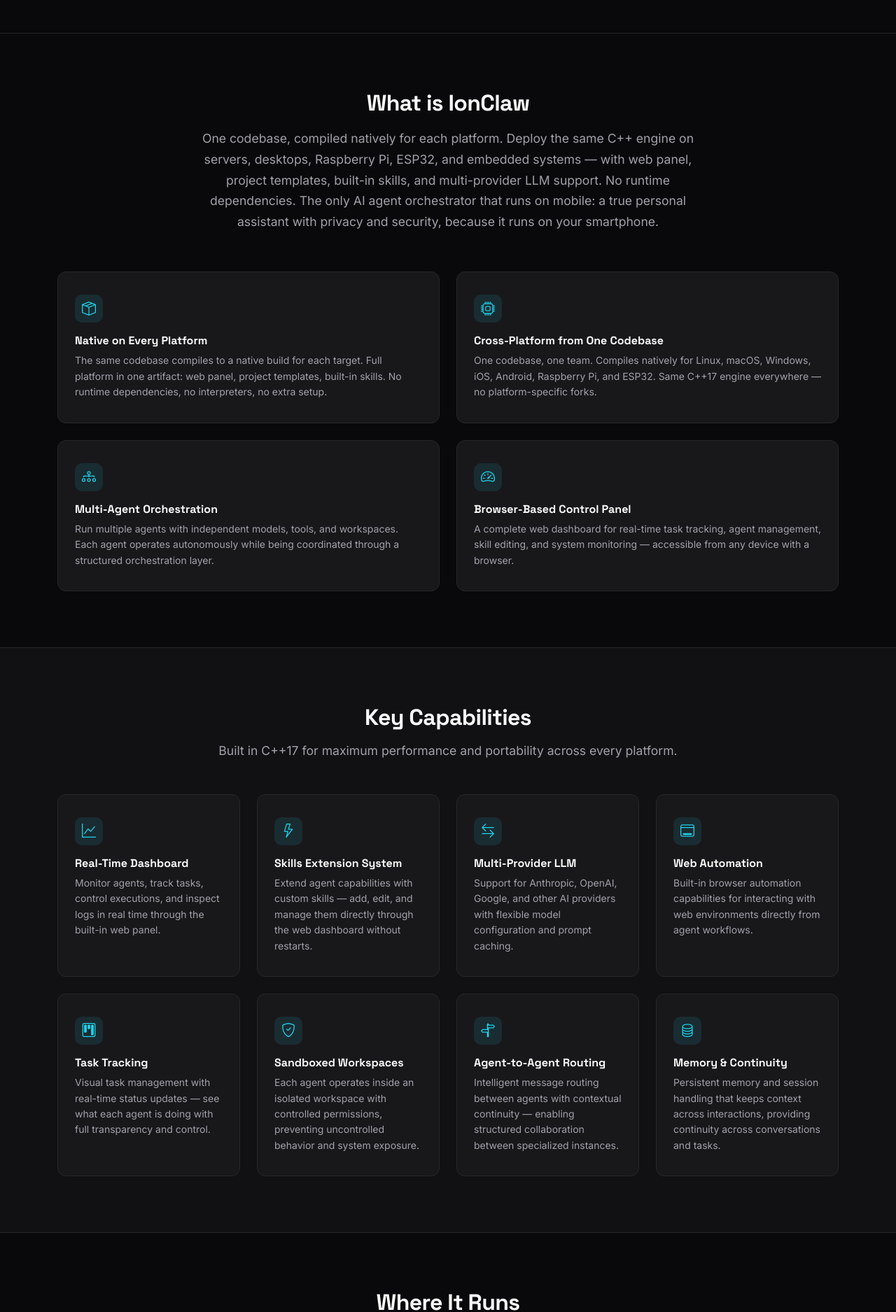
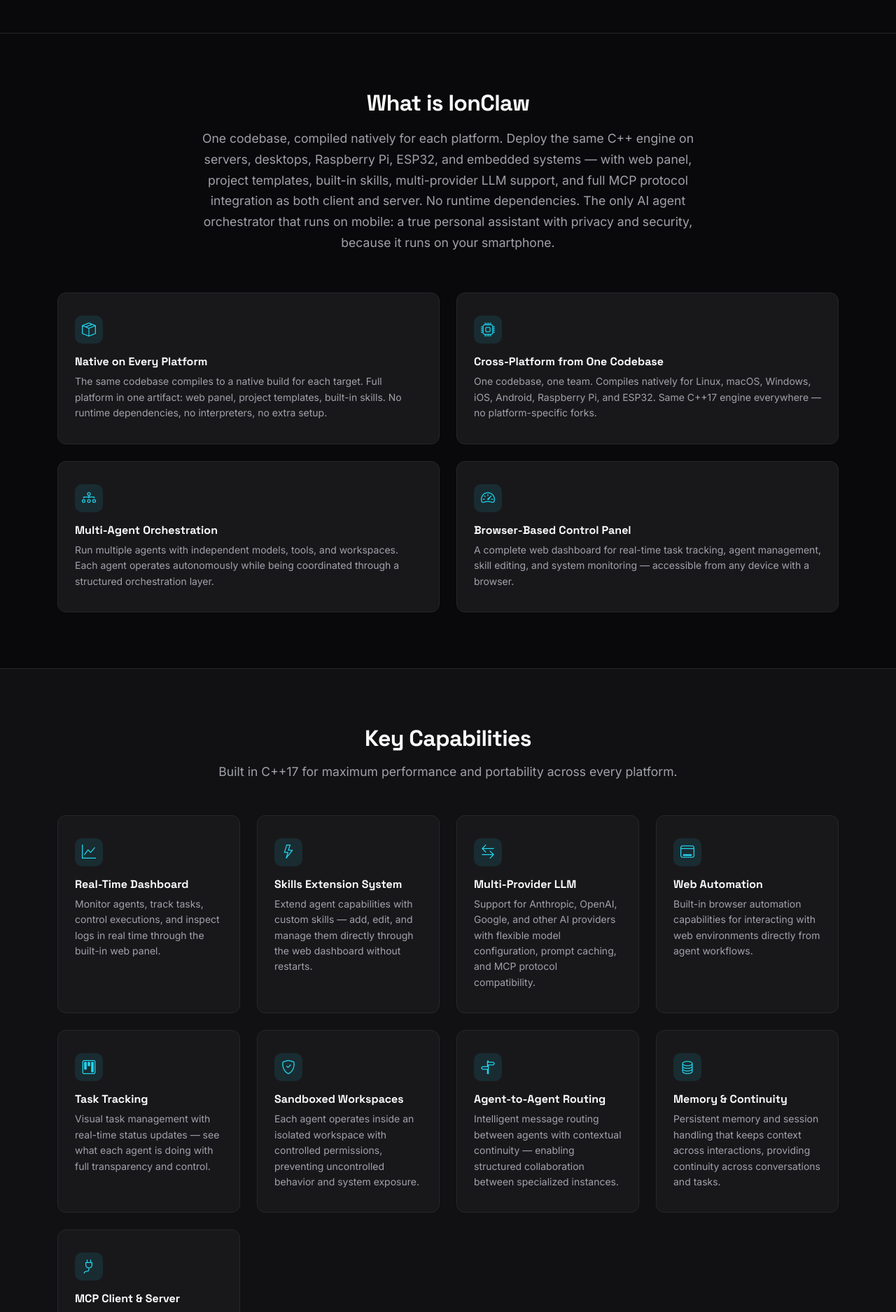
Before and after one commit to ionclaw-org/website, a Python web app: template templates/pages/index.html in a window 1280 px wide. Shown: the part 595-2470 px from the top of the page at 70% size. Run offline with Jinja, Linux system fonts and the light colour scheme; the template is opened without the code that fills it, so the values that code supplies are empty; style sheets or scripts are compiled from the project's sources; some libraries are stand-ins or nearby versions.

Commit message:
project updated

```diff
--- a/templates/pages/index.html
+++ b/templates/pages/index.html
@@ -3,7 +3,7 @@
 {% set page_title_simple = true %}
 {% set page_title = "IonClaw — C++ AI Agent Orchestrator" %}
 {% set page_description = "IonClaw is a C++ AI agent orchestrator that runs anywhere as a native build — Linux, macOS, Windows, iOS, and Android — with zero external dependencies. One codebase, compiled for every platform." %}
-{% set page_keywords = "ionclaw, ai agents, ai orchestration, c++ ai, embedded ai, esp32 ai, raspberry pi ai, native binary, open source, multi-agent platform, agent management, iot ai" %}
+{% set page_keywords = "ionclaw, ai agents, ai orchestration, c++ ai, embedded ai, esp32 ai, raspberry pi ai, native binary, open source, multi-agent platform, agent management, iot ai, mcp client, mcp server, model context protocol" %}
 
 {% block content %}
 <main>
@@ -50,7 +50,7 @@
                 <div class="col-lg-8 text-center">
                     <h2 class="section-title">What is IonClaw</h2>
                     <p class="section-lead mb-4">
-                        One codebase, compiled natively for each platform. Deploy the same C++ engine on servers, desktops, Raspberry Pi, ESP32, and embedded systems — with web panel, project templates, built-in skills, and multi-provider LLM support. No runtime dependencies. The only AI agent orchestrator that runs on mobile: a true personal assistant with privacy and security, because it runs on your smartphone.
+                        One codebase, compiled natively for each platform. Deploy the same C++ engine on servers, desktops, Raspberry Pi, ESP32, and embedded systems — with web panel, project templates, built-in skills, multi-provider LLM support, and full MCP protocol integration as both client and server. No runtime dependencies. The only AI agent orchestrator that runs on mobile: a true personal assistant with privacy and security, because it runs on your smartphone.
                     </p>
                 </div>
             </div>
@@ -111,7 +111,7 @@
                     <div class="card-item">
                         <div class="icon-box"><i class="bi bi-arrow-left-right"></i></div>
                         <h3>Multi-Provider LLM</h3>
-                        <p>Support for Anthropic, OpenAI, Google, and other AI providers with flexible model configuration and prompt caching.</p>
+                        <p>Support for Anthropic, OpenAI, Google, and other AI providers with flexible model configuration, prompt caching, and MCP protocol compatibility.</p>
                     </div>
                 </div>
                 <div class="col-md-6 col-lg-3">
@@ -147,6 +147,13 @@
                         <div class="icon-box"><i class="bi bi-database"></i></div>
                         <h3>Memory & Continuity</h3>
                         <p>Persistent memory and session handling that keeps context across interactions, providing continuity across conversations and tasks.</p>
+                    </div>
+                </div>
+                <div class="col-md-6 col-lg-3">
+                    <div class="card-item">
+                        <div class="icon-box"><i class="bi bi-plug"></i></div>
+                        <h3>MCP Client & Server</h3>
+                        <p>Full support for the Model Context Protocol — acts as both MCP client and MCP server, enabling seamless integration with any MCP-compatible tool or platform.</p>
                     </div>
                 </div>
             </div>
@@ -283,7 +290,7 @@
                             <div class="icon-box"><i class="bi bi-diagram-3"></i></div>
                             <div>
                                 <h3>Structured Orchestration</h3>
-                                <p>Not a standalone experimental agent. A structured system that manages multiple agents with independent models, tools, and workspaces.</p>
+                                <p>Not a standalone experimental agent. A structured system that manages multiple agents with independent models, tools, and workspaces — with MCP client and server support for interoperability with external tools and platforms.</p>
                             </div>
                         </div>
                         <div class="principle-item">
```
